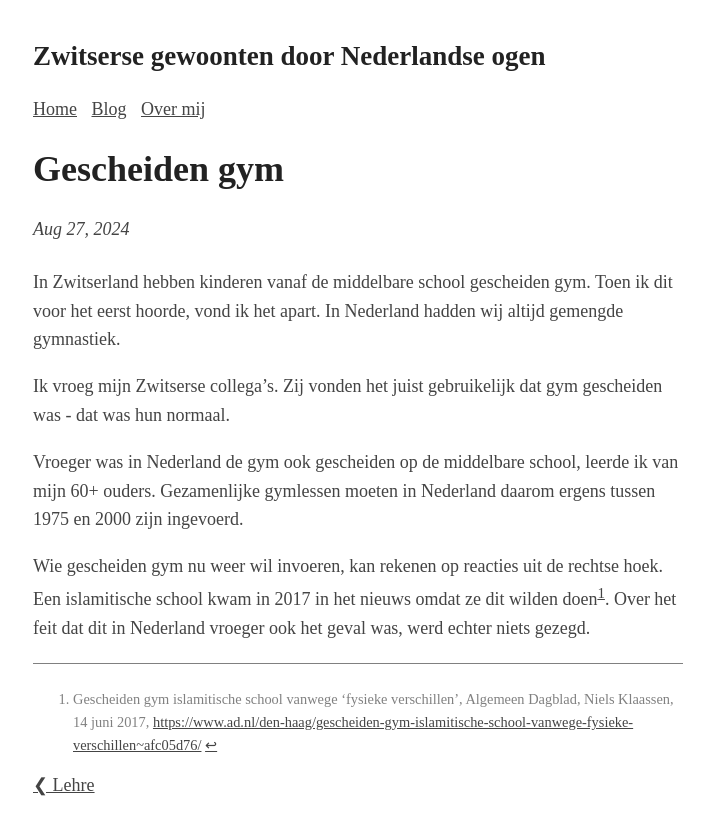
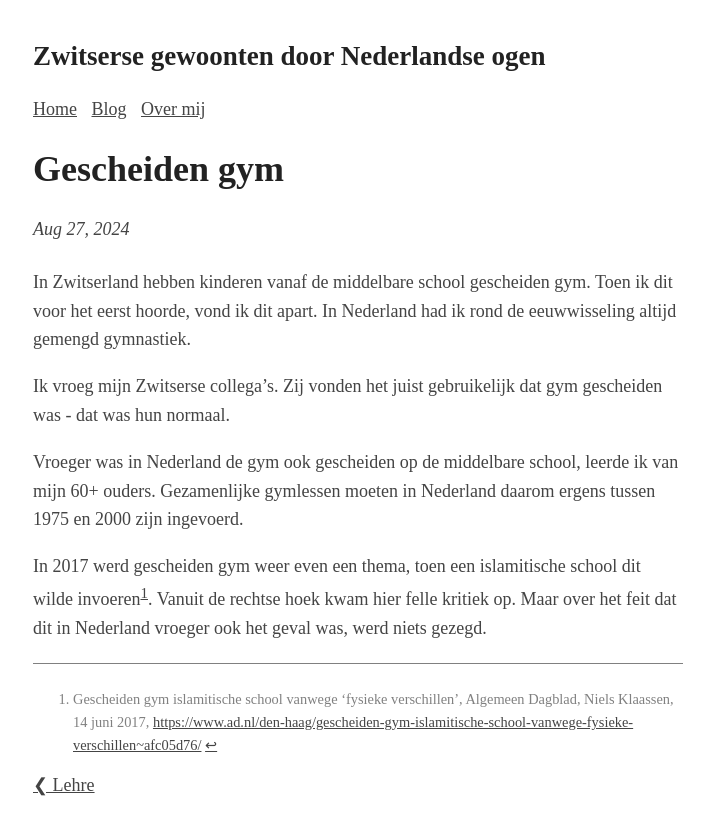
Before and after one commit to Roald87/roaldin.ch, a Jekyll site: the page built from _posts/2024-08-27-gescheiden-gym.md, in a window 1280 px wide. Shown: the top 835 px of the page, without its empty margins (282-996 px from the left). Built offline with Jekyll 4.4.1, drawn with Linux system fonts in a browser that asks for light colours; comment, search, counter and statistics services are not loaded.

Commit message:
verbeterde zinnen

```diff
--- a/_posts/2024-08-27-gescheiden-gym.md
+++ b/_posts/2024-08-27-gescheiden-gym.md
@@ -4,12 +4,12 @@ title: Gescheiden gym
 image:
 ---
 
-In Zwitserland hebben kinderen vanaf de middelbare school gescheiden gym. Toen ik dit voor het eerst hoorde, vond ik het apart. In Nederland hadden wij altijd gemengde gymnastiek.
+In Zwitserland hebben kinderen vanaf de middelbare school gescheiden gym. Toen ik dit voor het eerst hoorde, vond ik dit apart. In Nederland had ik rond de eeuwwisseling altijd gemengd gymnastiek.
 
 Ik vroeg mijn Zwitserse collega's. Zij vonden het juist gebruikelijk dat gym gescheiden was - dat was hun normaal.
 
 Vroeger was in Nederland de gym ook gescheiden op de middelbare school, leerde ik van mijn 60+ ouders. Gezamenlijke gymlessen moeten in Nederland daarom ergens tussen 1975 en 2000 zijn ingevoerd.
 
-Wie gescheiden gym nu weer wil invoeren, kan rekenen op reacties uit de rechtse hoek. Een islamitische school kwam in 2017 in het nieuws omdat ze dit wilden doen[^1]. Over het feit dat dit in Nederland vroeger ook het geval was, werd echter niets gezegd.
+In 2017 werd gescheiden gym weer even een thema, toen een islamitische school dit wilde invoeren[^1]. Vanuit de rechtse hoek kwam hier felle kritiek op. Maar over het feit dat dit in Nederland vroeger ook het geval was, werd niets gezegd.
 
 [^1]: Gescheiden gym islamitische school vanwege 'fysieke verschillen', Algemeen Dagblad, Niels Klaassen, 14 juni 2017, <https://www.ad.nl/den-haag/gescheiden-gym-islamitische-school-vanwege-fysieke-verschillen~afc05d76/>
```
